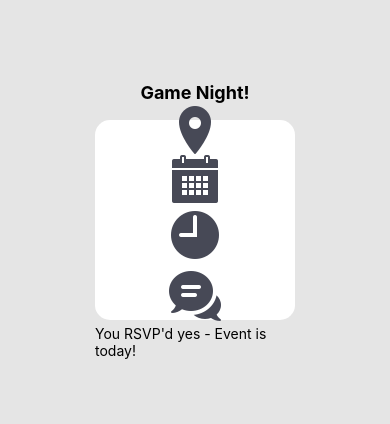
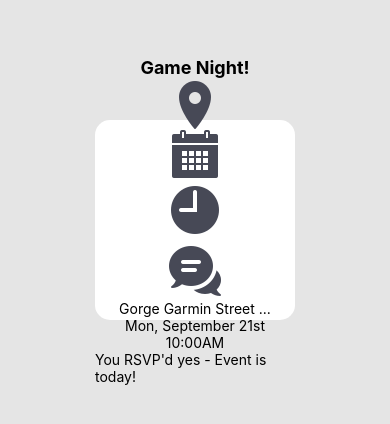
Before and after one commit to kellydinneen/likemindedly-project, a React Native app: screen / in a window 390 px wide. Shown: the part 202-626 px from the top of the page. Built offline with nearby package versions, Linux system fonts and the light colour scheme.

Commit message:
Display event details

```diff
--- a/Card.js
+++ b/Card.js
@@ -21,6 +21,7 @@ const Card = () => {
     <View style={styles.container}>
       <Text style={styles.title}>Game Night!</Text>
       {iconsDisplay}
+      {detailsDisplay}
       <Text>You RSVP'd yes - Event is today!</Text>
     </View>
   );
```
